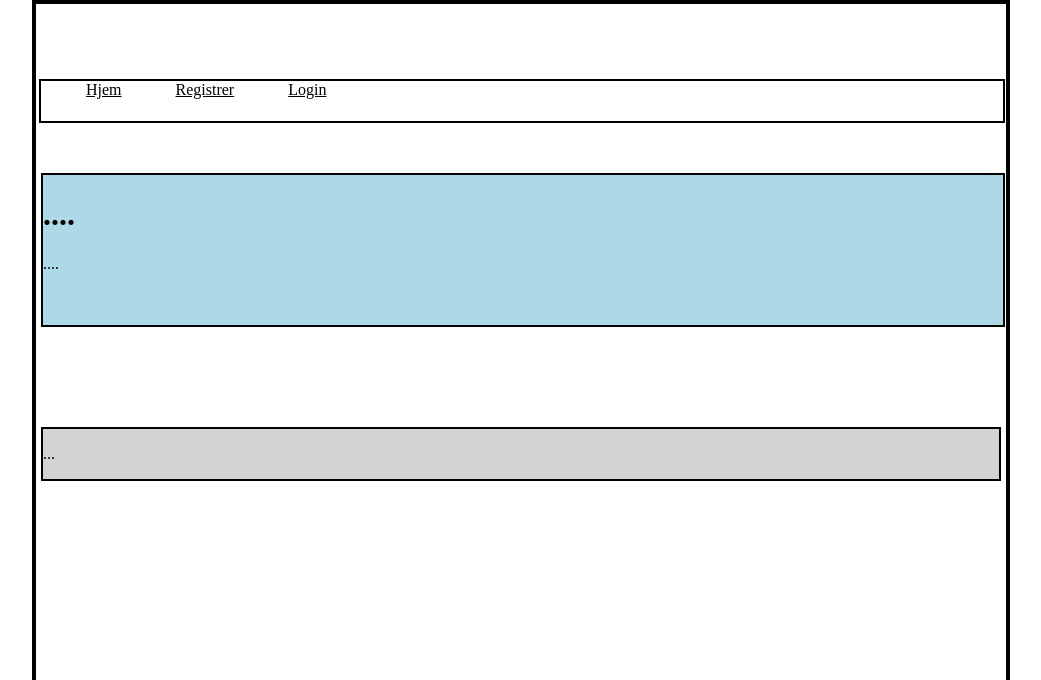
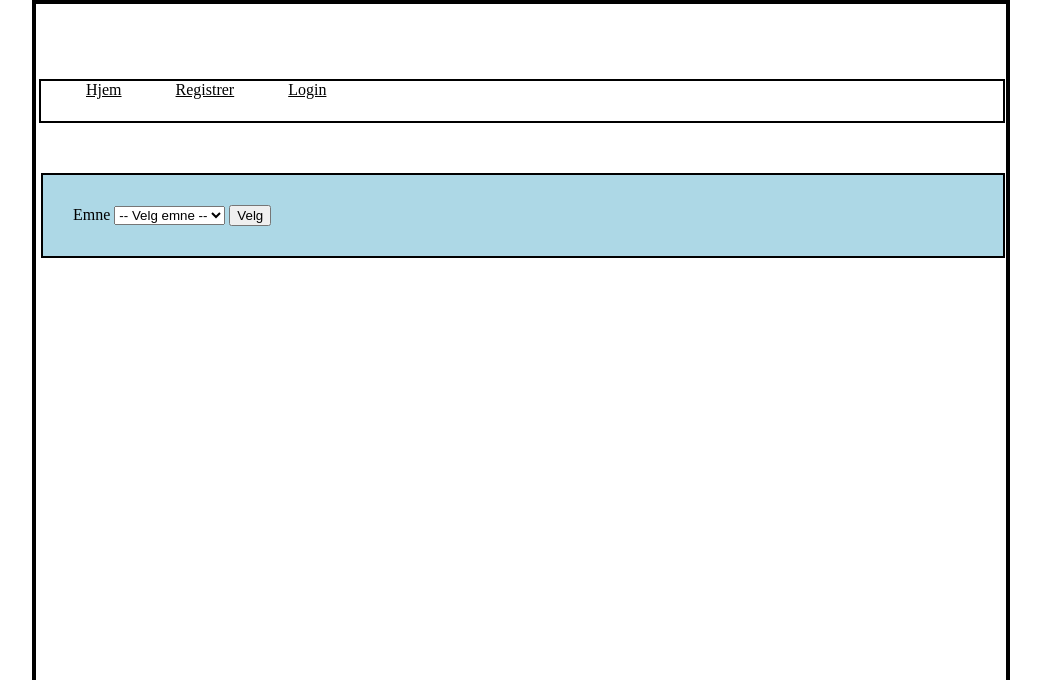
Before and after one commit to Prosjekt-Gruppe-5/Prosjekt5, a PHP site: page / in a window 1280 px wide. Shown: the top 680 px of the page, without its empty margins (119-1160 px from the left). Run offline with PHP 8.4, Linux system fonts and the light colour scheme.

Commit message:
Frontend elements for sending message for chosen subject

```diff
--- a/index.php
+++ b/index.php
@@ -1,3 +1,22 @@
+<?php
+//Mock "database" for testing av funksjonalitet, som må byttes ut med ekte DB når denne er oppe
+    $mockDB = array(
+        '1' => array(
+            'name' => 'Testemne 1',
+            'lecturer' => 'Per Pettersen',
+        ),
+
+        '2' => array(
+            'name' => 'Testemne 2',
+            'lecturer' => 'Gunn Gundersen',
+        ),
+
+        '3' => array(
+            'name' => 'Testemne 3',
+            'lecturer' => 'Ole Olsen',
+        )
+        );
+?>
 
 <!DOCTYPE html>
 <html>
@@ -22,17 +41,45 @@
 
 
         <div id="featured-content">
-            <h1>....</h1>
-            <p>....</p>
+            <form action='index.php' method='get'>
+                <label for='subject'>Emne</label>
+
+                <select name='subject' id='subject'>
+                    <option value='0' disabled='true' selected='true'>-- Velg emne --</option>
+                    <?php
+                        foreach($mockDB as $key => $value) {
+                            echo "
+                            <option value=" . $key . ">" . $mockDB[$key]['name'] . "</option>
+                            ";
+                        }
+                    ?>
+                </select>
+
+                <input type='submit' value='Velg'>
+            </form>
+
+            <?php
+                if(ISSET($_GET['subject']) && $_GET['subject'] != '0') {
+                    echo "<p>Emne: " . $mockDB[$_GET['subject']]['name'] . "</p>
+                    <p>Foreleser: " . $mockDB[$_GET['subject']]['lecturer'] . "</p>
+                    <form action='index.php?subject=" . $_GET['subject'] . "' method='post' id='messageForm'>
+                        <input type='hidden' name='messageSubject' id='messageSubject' value=" . $_GET['subject'] . ">
+                        <label for='message'>Melding til foreleser</label>
+                        <textarea id='message' name='message'></textarea>
+                        <input type='submit' value='Send'>
+                    </form>
+                    ";
+                }
+            ?>
+
+            <?php
+                if(ISSET($_POST['message'])) {
+                    echo "<p>Melding sendt for emne: " . $mockDB[$_POST['messageSubject']]['name'] . "</p>
+                    <p>Din melding: " . $_POST['message'] . "</p>";
+                }
+            ?>
+
         </div>
-
-
-
-        <footer>
-
-            <p>...</p>
-
-        </footer>
 
     </div>
 </body>
--- a/style.css
+++ b/style.css
@@ -41,8 +41,20 @@ head{
     border: 2px solid black;
     background-color: lightblue;
     margin-top: 50px;
-    height: 150px;
-    width: 960px;
+    height: auto;
+	width: 900px;
+	padding: 30px;
+	display: flex;
+	flex-direction: column;
+	justify-content: space-between;
+}
+
+#messageForm{
+	display: flex;
+	flex-direction: column;
+	justify-content: space-between;
+	width: 30%;
+	min-height: 100px;
 }
 
 #registrer {
```
